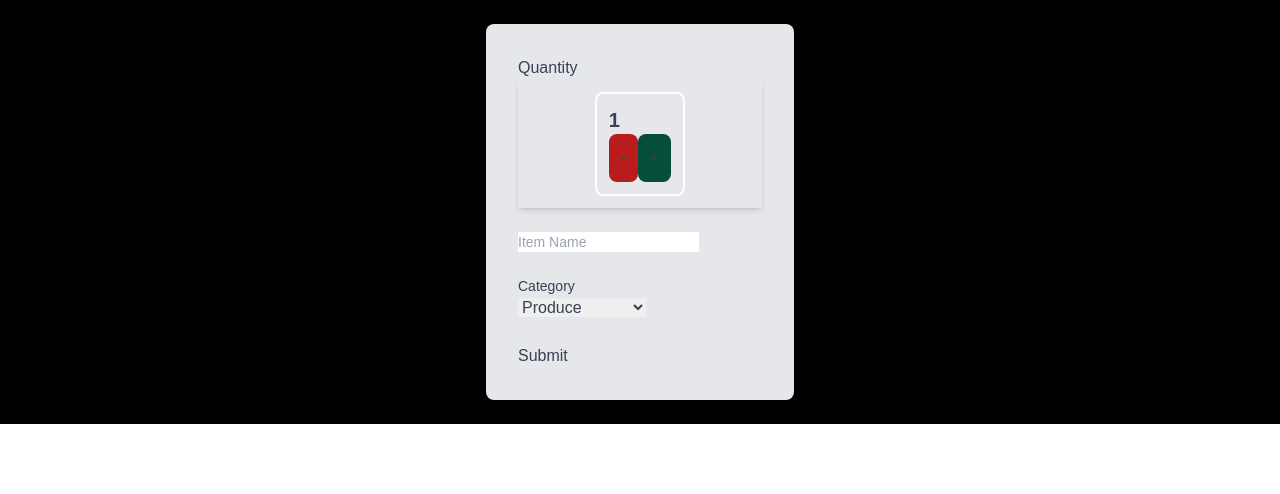
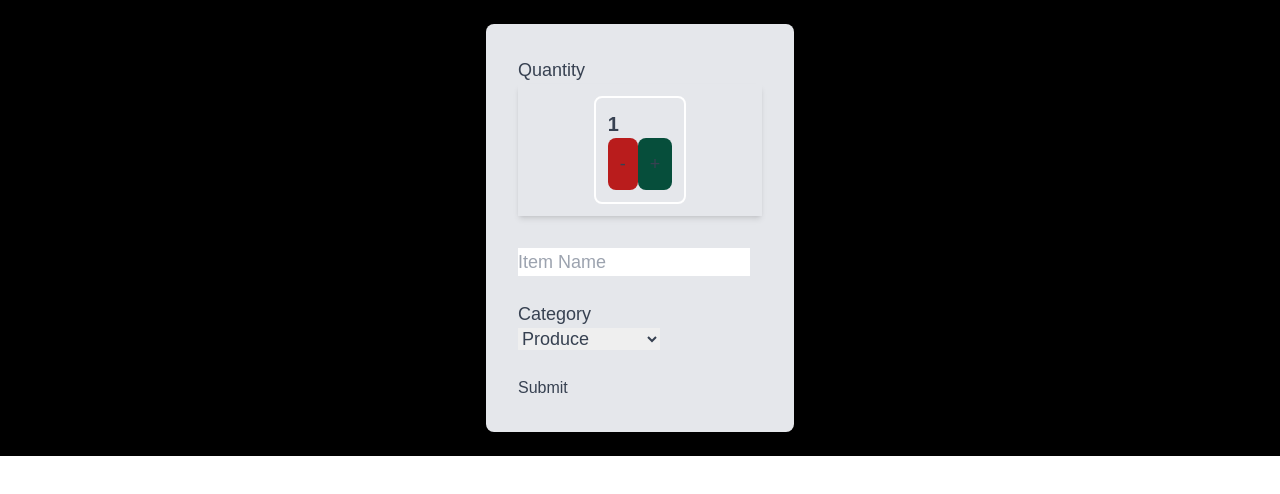
Before and after one commit to Michael-lalonde/cprg306-assignments, a Next.js app: page /week-5 in a window 1280 px wide. Shown: the top 494 px of the page. Built offline with nearby package versions, Linux system fonts and the light colour scheme.

Commit message:
added week 5 to home page

```diff
--- a/app/page.js
+++ b/app/page.js
@@ -14,6 +14,9 @@ export default function Home() {
       <h2>
       <Link href="week-4">Week 4 Assignment</Link>
      </h2>
+     <h2>
+      <Link href="week-5">Week 5 Assignment</Link>
+     </h2>
     </div>
   );
 }
--- a/app/week-5/page.js
+++ b/app/week-5/page.js
@@ -16,15 +16,14 @@ export default function Page() {
     alert(`Name: ${name}, Quantity: ${quantity}, Category: ${category}`);
     setName("");
     setCategory("produce");
-    setQuantity(1)
+     setQuantity(1)
   };
 
   return (
     <main className=" bg-black flex justify-center p-6">
       <form onSubmit={handleSubmit} className="bg-gray-200 shadow-lg rounded-lg p-8 space-y-6 w-1/4 max-w-md">
-
-      <div className="text-gray-700">
-      <label htmlFor="quantity" className="block text-sm font-medium text-gray-700"></label>Quantity
+      <div className="text-lg text-gray-700">
+      <label htmlFor="quantity"></label>Quantity
       <NewItem quantity={quantity} setQuantity={setQuantity} />
       </div>
 
@@ -37,16 +36,16 @@ export default function Page() {
             value={name}
             onChange={(e) => setName(e.target.value)}
             placeholder="Item Name"
-            className="block text-sm font-medium text-gray-700"
+            className="text-lg font-medium text-gray-700"
           />
       </div>
 
 
 
       <div>
-          <label htmlFor="category" className="block text-sm font-medium text-gray-700">Category</label>
+          <label htmlFor="category" className="block text-lg font-medium text-gray-700">Category</label>
           <select
-            className="text-gray-700"
+            className="text-lg text-gray-700"
             id="category"
             value={category}
             onChange={(e) => setCategory(e.target.value)}>
```
